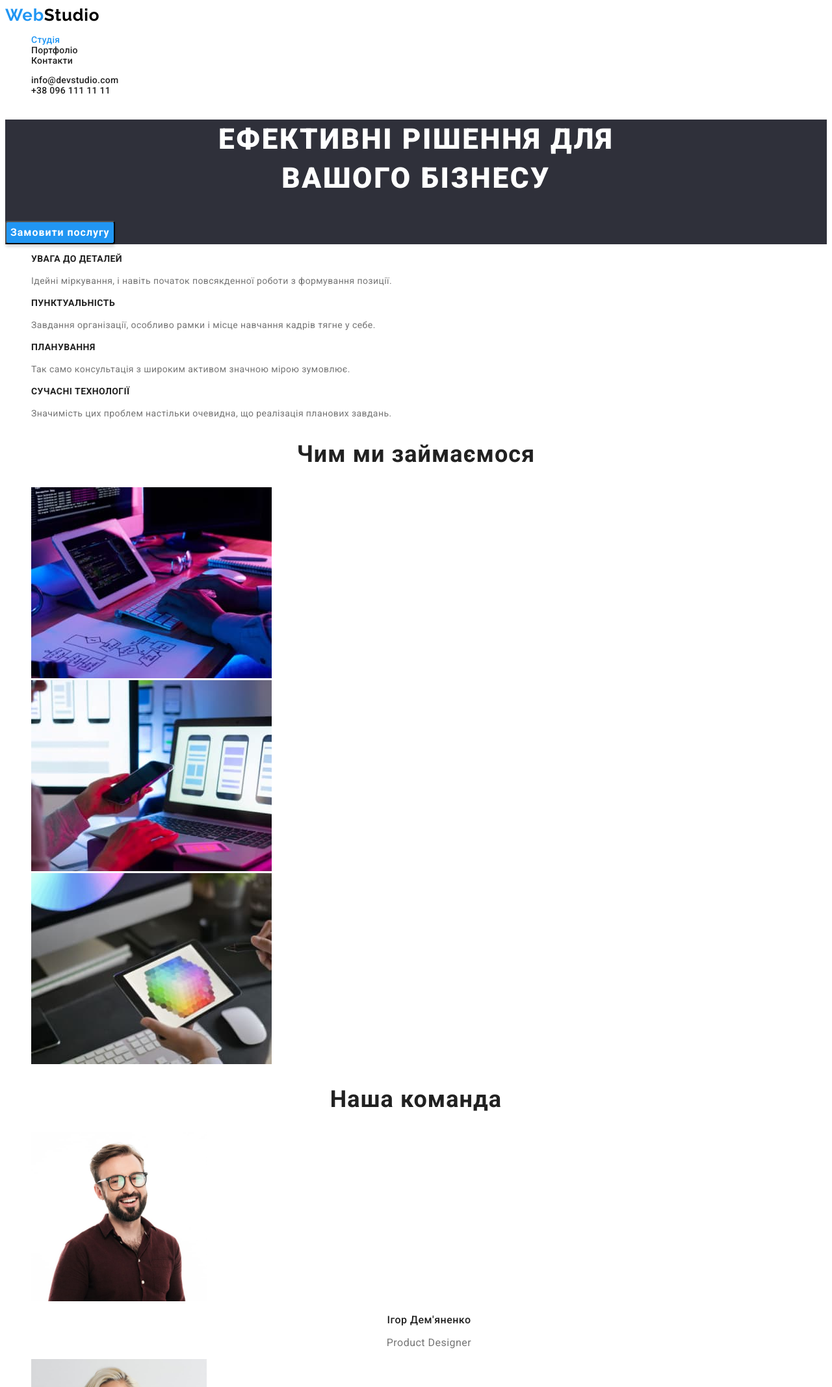
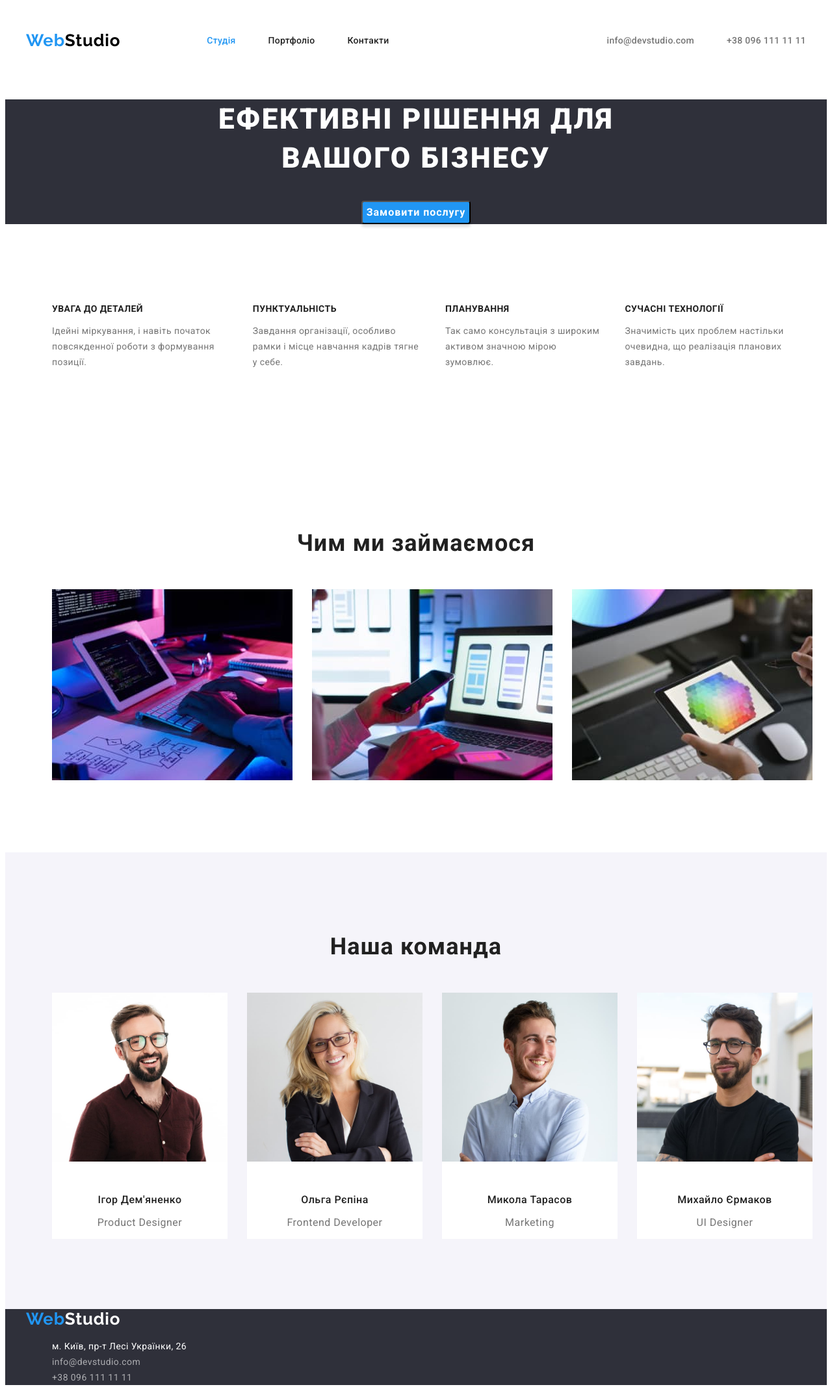
Before and after one commit to TONYAnna/goit-markup-hw-02, a plain HTML site: page index.html in a window 1280 px wide. Shown: the top 2135 px of the page at 65% size. Drawn offline with Linux system fonts and the light colour scheme.

Commit message:
edit size

```diff
--- a/css/styles.css
+++ b/css/styles.css
@@ -15,12 +15,18 @@
 
 }
 
+html {
+    box-sizing: border-box;
+}
+
 .page {
 color: var(--main-txt-cl);
 font-family: var(--main-font);
 font-size: 14px;
 font-weight: 400;
 }
+
+
 
 .list {
     list-style: none;
@@ -29,6 +35,50 @@ font-weight: 400;
 .link {
     text-decoration: none;
     color: currentColor;
+}
+
+.container {
+    width: 1200px;
+    padding-left: 15px;
+    padding-right: 15px;
+    margin-left: auto;
+    margin-right: auto;
+
+}
+
+.section{
+    padding-top: 94px;
+    padding-bottom: 94px;
+}
+
+/*Header size*/
+.header .container,
+.header .main-nav,
+.header .list {
+    display: flex;
+    align-items: center;
+}
+
+.header .logo{
+    margin-right: 93px;
+}
+
+.header .main-nav {
+    margin-right: auto;
+}
+
+.header .header-list{
+    gap: 50px;
+}
+
+.header .nav-link{
+    display: block;
+    padding-top: 32px;
+    padding-bottom: 32px;
+}
+
+.header .link-mail {
+    margin-right: 50px;
 }
 
 /* Header*/
@@ -43,6 +93,12 @@ font-weight: 400;
     letter-spacing: 0.02em;
     color: var(--main-txt-cl);
 }
+
+.header .link-mail,
+.header .link-tel {
+    color: var(--txt-cl);
+}
+
 
 .header .current {
     color: var(--accent-txt-cl)
@@ -66,6 +122,57 @@ font-weight: 400;
 .studio {
     color: #000000;
 }
+
+/*Main Size*/
+
+.main .hero-title {
+    width: 696px;
+    height: 120px;
+    margin-right: auto;
+    margin-left: auto;
+}
+
+.main .list,
+.main-p .btn-list{
+    display: flex;
+}
+
+.main .main-btn {
+    margin-right: auto;
+    margin-left: auto;
+}
+
+.features-list,
+.team-list,
+.work-process-list  {
+    gap: 30px;
+}
+
+.main .work-process-list {
+    margin-right: auto;
+    margin-left: auto;
+}
+
+.main-p .btn-list {
+    gap: 8px;
+}
+
+.item-title {
+    margin-bottom: 10px;
+}
+
+.title {
+    margin-bottom: 50px;
+}
+
+.team-img {
+    margin-bottom: 30px;
+}
+
+.team .list-title {
+    margin-bottom: 10px;
+}
+
 
 /*Main Studio*/
 
@@ -141,6 +248,33 @@ font-weight: 400;
     color: var(--txt-cl)
 }
 
+.main .team {
+    background-color:#F5F4FA;;
+}
+
+.main .team-item {
+    background-color: var(--light-txt-cl)
+}
+
+/*Main Portfolio Size*/
+
+.btn-p {
+    gap: 8px;
+}
+
+.first-btn {
+    margin-left: 512px;
+}
+
+.variation-list {
+    display: flex;
+    flex-wrap: wrap;
+    gap: 30px;
+    padding-inline-start: 0px;
+}
+
+
+
 /*Main Portfolio*/
 
 .btn-p {
@@ -152,6 +286,9 @@ font-weight: 400;
     letter-spacing: 0.03em;
     color: var(--main-txt-cl);
     cursor: pointer;
+    list-style: none;
+    align-items: center;
+    justify-content: center;
 }
 .btn-p:hover,
 .btn-p:focus {
--- a/index.html
+++ b/index.html
@@ -14,36 +14,42 @@
 </head>
 <body class="page">
     <header class="header">
+        <div class="container">
             <nav class="main-nav">
                 <a class="logo" href="./index.html">
                     Web<span class="studio">Studio</span>
                 </a>
 
-            <ul class="list">
-                <li class="list-item"><a class="link current" href="./index.html">Студія</a></li>
-                <li class="list-item"><a class="link" href="./portfolio.html">Портфоліо</a></li>
-                <li class="list-item"><a class="link" href="">Контакти</a></li>
+                <ul class="list header-list">
+                    <li class="list-item"><a class="link current nav-link" href="./index.html">Студія</a></li>
+                    <li class="list-item"><a class="link nav-link" href="./portfolio.html">Портфоліо</a></li>
+                    <li class="list-item"><a class="link nav-link" href="">Контакти</a></li>
                 </ul>
             </nav>
-
+            <div class="header-group">
                 <ul class="list">
-            <li class="list-item"><a class="link" href="mailto:info@devstudio.com">info@devstudio.com</a></li>
-            <li class="list-item"><a class="link" href="tel:+380961111111">+38 096 111 11 11</a></li>
+                    <li class="list-item"><a class="link-mail link" href="mailto:info@devstudio.com">info@devstudio.com</a></li>
+                    <li class="list-item"><a class="link-tel link" href="tel:+380961111111">+38 096 111 11 11</a></li>
                 </ul>
+            </div>
+        </div>
     </header>
 
     <main class="main">
 
         <section class="hero">
+            <div class="container hero-container">
                 <div class="hero-group">
-                <h1 class="hero-title">Ефективні рішення для <br/> вашого бізнесу</h1>
-                <button class="btn" type="button">Замовити послугу</button>
+                    <h1 class="hero-title">Ефективні рішення для вашого бізнесу</h1>
+                    <button class="btn main-btn" type="button">Замовити послугу</button>
+                </div>
             </div>
         </section>
 
-        <section class="features">
+            <section class="features section">
+                <div class="container">
                     <h2 hidden class="features-title">Особливості</h2>
-            <ul class="list">
+                    <ul class="list features-list">
                         <li class="list-item">
                             <h3 class="item-title">УВАГА ДО ДЕТАЛЕЙ</h3>
                             <p class="item-text">Ідейні міркування, і навіть початок повсякденної роботи з формування позиції.</p>
@@ -61,57 +67,68 @@
                             <p class="item-text">Значимість цих проблем настільки очевидна, що реалізація планових завдань.</p>
                         </li>
                     </ul>
+                </div>
             </section>
 
-        <section class="work-process">
+            <section class="work-process section">
+                <div class="container">
                     <h2 class="title">
                         Чим ми займаємося
                     </h2>
-            <ul class="list">
+                    <ul class="list work-process-list">
                         <li class="list-item">
-                    <img src="./images/studio/img-1.jpg" alt="programer working his desk office" class="img" width="370" height="294">
+                            <img src="./images/studio/img-1.jpg" alt="programer working his desk office" class="img" width="370"
+                                height="294">
                         </li>
 
                         <li class="list-item">
-                    <img src="./images/studio/img-2.jpg" alt="designers are developing application smartphones team creators is working interface mobile phones" class="img" width="370" height="294">
+                            <img src="./images/studio/img-2.jpg"
+                                alt="designers are developing application smartphones team creators is working interface mobile phones"
+                                class="img" width="370" height="294">
                         </li>
 
                         <li class="list-item">
-                    <img src="./images/studio/img-3.jpg" alt="creative artist web design with working colour selection graphic tablet" class="img" width="370" height="294">
+                            <img src="./images/studio/img-3.jpg"
+                                alt="creative artist web design with working colour selection graphic tablet" class="img"
+                                width="370" height="294">
                         </li>
                     </ul>
+                </div>
             </section>
 
-        <section class="team">
+        <section class="team section">
+            <div class="container">
                 <h2 class="title">
                     Наша команда
                 </h2>
-            <ul class="list">
-                <li class="list-item">
-                    <img src="./images/studio/img-4.jpg" alt="Product Designer" class="img" width="270" height="260">
+                <ul class="list team-list">
+                    <li class="list-item team-item">
+                        <img src="./images/studio/img-4.jpg" alt="Product Designer" class="team-img" width="270" height="260">
                         <h3 class="list-title">Ігор Дем'яненко</h3>
                         <p class="list-text">Product Designer</p>
                     </li>
-                <li class="list-item">
-                    <img src="./images/studio/img-5.jpg" alt="Frontend Developer" class="img" width="270" height="260">
+                    <li class="list-item team-item">
+                        <img src="./images/studio/img-5.jpg" alt="Frontend Developer" class="team-img" width="270" height="260">
                         <h3 class="list-title">Ольга Рєпіна</h3>
                         <p class="list-text">Frontend Developer</p>
                     </li>
-                <li class="list-item">
-                    <img src="./images/studio/img-6.jpg" alt="Marketing" class="img" width="270" height="260">
+                    <li class="list-item team-item">
+                        <img src="./images/studio/img-6.jpg" alt="Marketing" class="team-img" width="270" height="260">
                         <h3 class="list-title">Микола Тарасов</h3>
                         <p class="list-text">Marketing</p>
                     </li>
-                <li class="list-item">
-                    <img src="./images/studio/img-7.jpg" alt="UI Designer" class="img" width="270" height="260">
+                    <li class="list-item team-item">
+                        <img src="./images/studio/img-7.jpg" alt="UI Designer" class="team-img" width="270" height="260">
                         <h3 class="list-title">Михайло Єрмаков</h3>
                         <p class="list-text">UI Designer</p>
                     </li>
                 </ul>
+            </div>
         </section>
     </main>
 
     <footer class="footer">
+        <div class="container">
             <a class="logo" href="./index.html">Web<span class="f-studio">Studio</span></a>
             <address class="contacts-address">
                 <ul class="list">
@@ -120,6 +137,7 @@
                     <li class="list-item"><a class="link tel" href="tel:+380961111111">+38 096 111 11 11</a></li>
                 </ul>
             </address>
+        </div>
     </footer>
 </body>
 </html>
```
Also changed, not shown: portfolio.html (+25 -13 lines). Lines whose indentation alone changed are shown as unchanged.
